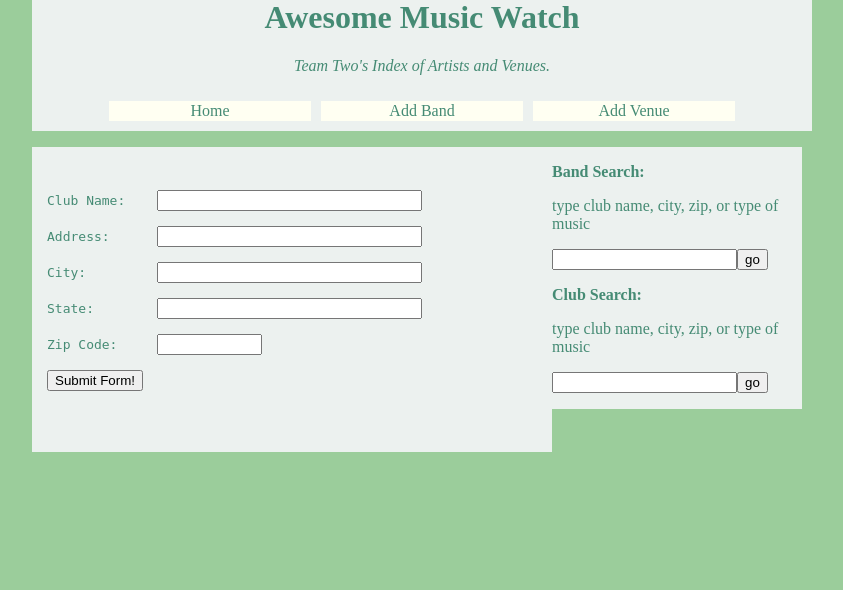
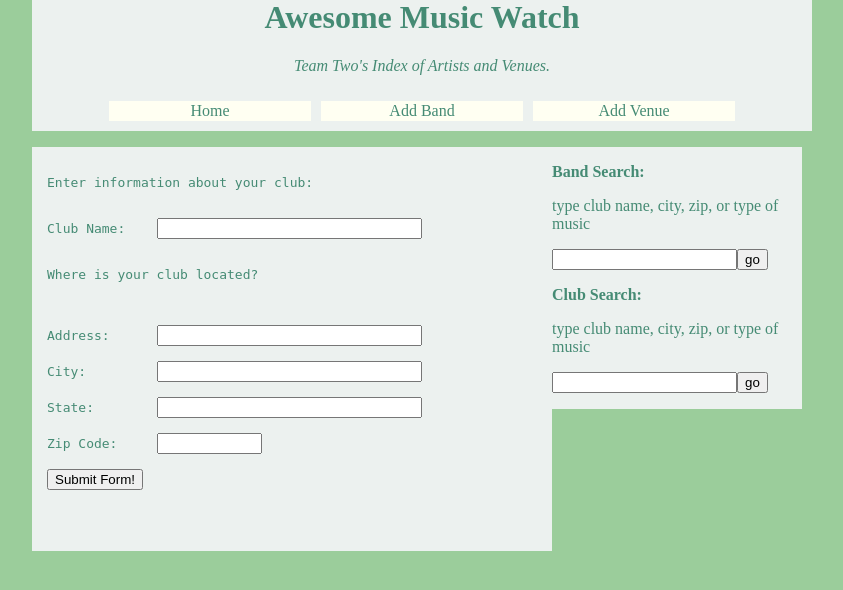
Before and after one commit to bcordova/teamTwo, a PHP site: page /addvenue.php in a window 1280 px wide. Shown: the part 41-631 px from the top of the page, without its empty margins (218-1061 px from the left). Run offline with PHP 8.4, Linux system fonts and the light colour scheme.

Commit message:
added text to addvenue

```diff
--- a/addvenue.php
+++ b/addvenue.php
@@ -46,8 +46,10 @@ else return true;
   <form method="post" form name=form action="newVenue.php" onSubmit="return checkFields();">
 
 <pre>
+<p>Enter information about your club:</p>
+Club Name:    <input type=text name="name" size=30>
 
-Club Name:    <input type=text name="name" size=30>
+<p>Where is your club located?<p>
 
 Address:      <input type=text name="address" size=30>
 
```
